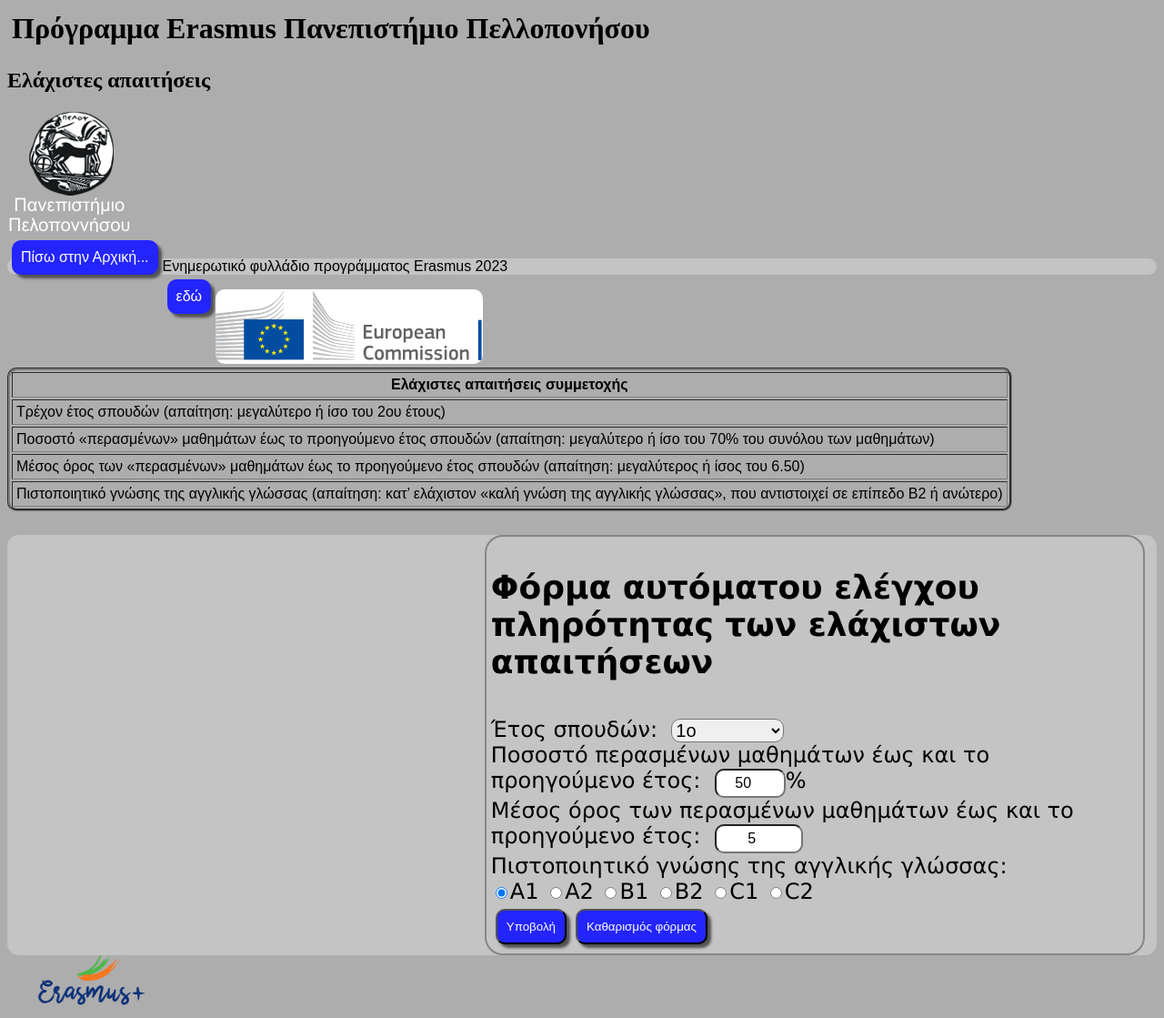
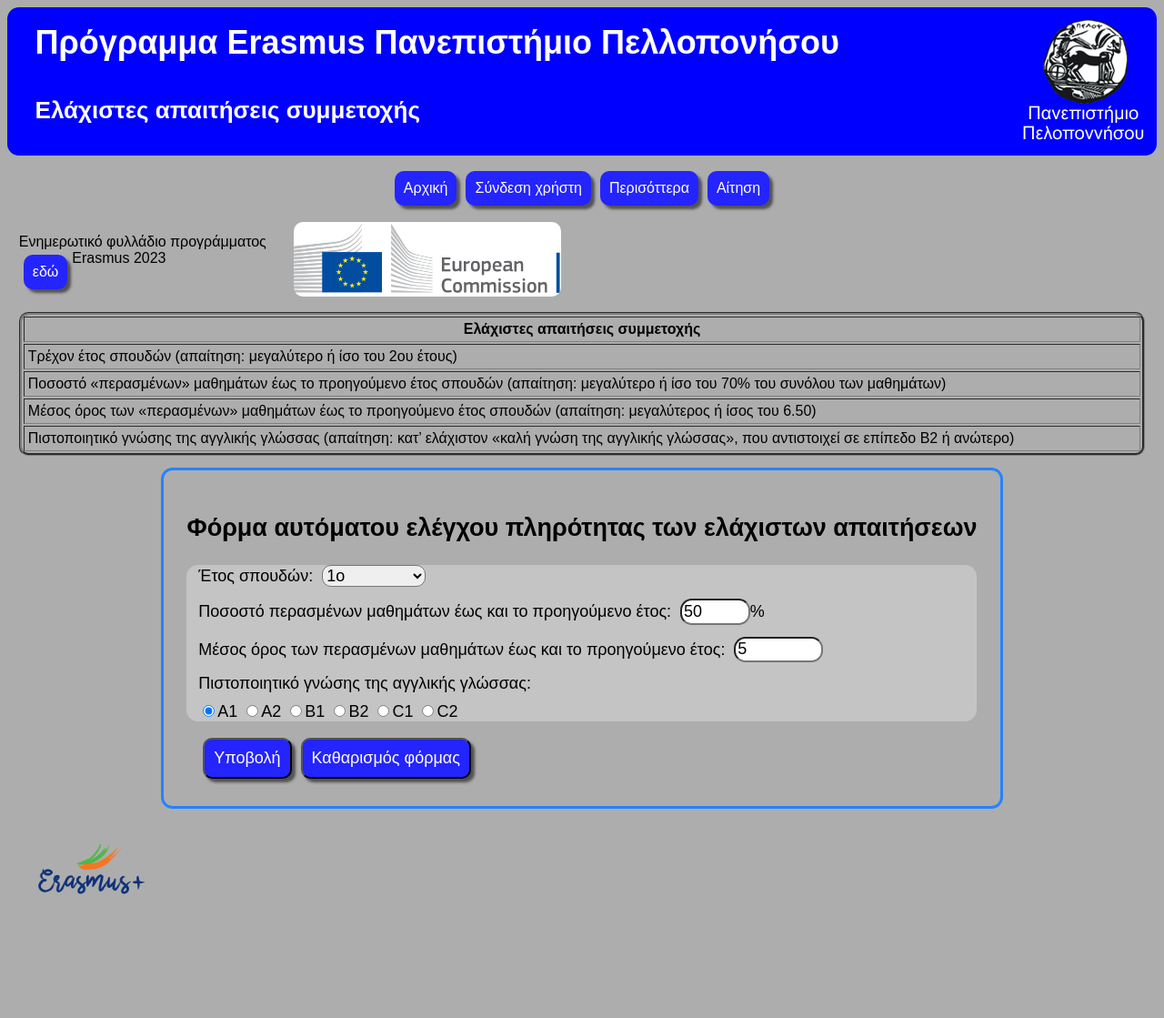
Before and after one commit to Vasilis-git/Erasmus-Webpage, a PHP site: page /reqs.html in a window 1280 px wide. Shown: the whole page at 91% size. After the commit the page ends 983 px from the top, so only its background shows below. Run offline with PHP 8.4, Linux system fonts and the light colour scheme.

Commit message:
working on reqs

```diff
--- a/login.html
+++ b/login.html
@@ -20,6 +20,9 @@
                         "fc fc fc fc fc fc fc fc"
                         "fd fd fd fd fd fd fd fd"
                         ;
+                }
+                .footer-image{
+                    display: none;
                 }
             }
             @media screen and (max-width: 759px) {/*for phones and tablets*/
@@ -58,6 +61,7 @@
     </head>
     <body>
         <div class="container">
+
                 <div class="heading">
                     <h1>Πρόγραμμα Erasmus Πανεπιστήμιο Πελλοπονήσου</h1>
                 </div>
--- a/more.html
+++ b/more.html
@@ -93,10 +93,6 @@
                 font-family: Arial, Helvetica, sans-serif;
                 grid-area: rv;
             }
-            .decor-image{
-                margin-top: 1vw;
-                grid-area: di;
-            }
             .below{
                 grid-area: bc;
             }
@@ -115,8 +111,8 @@
                     <h1>Περρισότερα σχετικά με το Erasmus</h1>
                 </div>
                 <div class="menu">
+                    <a href="index.html">Αρχική</a>
                     <a href="login.html">Σύνδεση χρήστη</a>
-                    <a href="index.html">Αρχική</a>
                     <a href="reqs.html">Ελάχιστες απαιτήσεις</a>
                     <a href="application.html">Αίτηση</a>
                 </div>
--- a/reqs.html
+++ b/reqs.html
@@ -6,34 +6,71 @@
         <meta name="viewport" content="width=device-width,initial-scale=1.0">
         <link rel="stylesheet" href="styles/stylefile.css"/>
         <title> Erasmus UoP</title>
+        <style>
+            @media screen and (min-width: 760px) {/*for desktop*/
+                .container{
+                        display: grid;
+                        grid-template-columns: repeat(8, 1fr);
+                        grid-auto-rows: minmax(1vw, auto);
+                        margin: 0 auto;
+                        grid-template-areas:
+                                            "h   h   h   h   h   h  h  hi"
+                                            "ht  ht  ht  ht  ht  ht ht hi"
+                                            "m   m   m   m   m   m  m  m"
+                                            "fl  fl  di  di  di  di di di"
+                                            "t   t   t   t   t   t  t  t"
+                                            "t   t   t   t   t   t  t  t"
+                                            "f  f    f   f   f   f   f  f"
+                                            "f  f    f   f   f   f   f  f"
+                                            "fi  fi  fi  fi  fi fi fi fi";
+                }
+            }
+            .file{
+                grid-area: fl;
+                font-family: Arial, Helvetica, sans-serif;
+                margin-top: 2vw;
+                padding-left: 1vw;
+                padding-right: 1vw;
+            }
+            table{
+                margin:1vw;
+                grid-area: t;
+            }
+            form{
+                margin:auto;
+            }
+
+        </style>
     </head>
     <body>
         <div class="container">
-            <div class="header row">
-                <div class="col-s-6 col-m-7 col-l-10">
+
+            <div class="heading">
                 <h1>Πρόγραμμα Erasmus Πανεπιστήμιο Πελλοπονήσου</h1>
-                    <h2>Ελάχιστες απαιτήσεις</h2>
             </div>
-                <div class="col-s-6 col-m-5 col-l-2 image">
-                    <div class="image">
+            <div class="heading-image">
                 <img src="media/images/uoplogo.png" alt="University of the Pelloponese Logo">
             </div>
+            <div class="heading-title">
+                <h1>Ελάχιστες απαιτήσεις συμμετοχής</h1>
             </div>
+
+            <div class="menu">
+                <a href="index.html">Αρχική</a>
+                <a href="reqs.html">Σύνδεση χρήστη</a>
+                <a href="more.html">Περισόττερα</a>
+                <a href="application.html">Αίτηση</a>
             </div>
-            <div class="col-s-12 col-m-12 col-l-12 row">
-                <a href="index.html" style="text-decoration: none;">Πίσω στην Αρχική...</a>
+
+            <div class="file">
+                Ενημερωτικό φυλλάδιο προγράμματος Erasmus 2023 &nbsp;
+                <a href="https://www.iky.gr/el/iky-rss/item/download/6919_43e80877fd9f6744d134b790f4e3f4b4">εδώ</a>
             </div>
-            <div class="row content">
-                <div class="col-s-12 col-m-12 col-l-9"></div>
-                    <p>
-                        Ενημερωτικό φυλλάδιο προγράμματος Erasmus 2023 <br><a href="https://www.iky.gr/el/iky-rss/item/download/6919_43e80877fd9f6744d134b790f4e3f4b4">εδώ</a>
-                    </p>
-                </div>
-                <div class="image col-l-3">
+
+            <div class="decor-image">
                 <img src="media/images/EU-logo.png" alt="European Union Logo" width="294" height="82" style="border-radius: 10px;">
             </div>
 
-                <div class="col-s-12 col-m-12 col-l-12">
             <table border="3" cellpadding="4">
                 <tr><th>Ελάχιστες απαιτήσεις συμμετοχής</th></tr>
                 <tr><td>Τρέχον έτος σπουδών (απαίτηση: μεγαλύτερο ή ίσο του 2ου έτους)</td></tr>
@@ -41,14 +78,13 @@
                 <tr><td>Μέσος όρος των «περασμένων» μαθημάτων έως το προηγούμενο έτος σπουδών (απαίτηση: μεγαλύτερος ή ίσος του 6.50) </td></tr>
                 <tr><td>Πιστοποιητικό γνώσης της αγγλικής γλώσσας (απαίτηση: κατ’ ελάχιστον «καλή γνώση της αγγλικής γλώσσας», που αντιστοιχεί σε επίπεδο B2 ή ανώτερο)</td></tr>
             </table>
-                </div>
-            </div>
-            <div class="row content">
+
+
             <form>
-                    <div class="col-s-12 col-m-12 col-l-12">
+                <div>
                     <h2>Φόρμα αυτόματου ελέγχου πληρότητας των ελάχιστων απαιτήσεων</h2>
                 </div>
-                    <div>
+                <div class="content">
                     Έτος σπουδών:&nbsp;
                     <select name="year">
                         <option selected value="1o">1o</option>
@@ -60,7 +96,7 @@
                     Ποσοστό περασμένων μαθημάτων έως και το προηγούμενο έτος:&nbsp;
                     <input type="number" name="passed_perc" min="0" max="100" value="50">%<br>
                     Μέσος όρος των περασμένων μαθημάτων έως και το προηγούμενο έτος:&nbsp;
-                        <input type="number" name="average" min="0" max="10" value="5" step="0.01"><br>
+                    <input type="number" name="average" min="0" max="10" value="5" step="0.01" style="margin-bottom: 1vw;"><br>
                     Πιστοποιητικό γνώσης της αγγλικής γλώσσας:<br>
                     <input type="radio" name="english-lang-cert" value="A1" checked>A1
                     <input type="radio" name="english-lang-cert" value="A2">A2
@@ -68,12 +104,14 @@
                     <input type="radio" name="english-lang-cert" value="B2">B2
                     <input type="radio" name="english-lang-cert" value="C1">C1
                     <input type="radio" name="english-lang-cert" value="C2">C2 <br>
+                    <div class="form-buttons">
                         <input type="button" name="r-submit" value="Υποβολή">
                         <input type="button" name="clear-form" value="Καθαρισμός φόρμας">
                     </div>
+                </div>
             </form>
-            </div>
-            <div class="col-l-12 image row">
+
+            <div class="footer-image">
                 <img src="media/images/erasmus.png" alt="Erasmus picture" width="186" height="57">
             </div>
         </div>
--- a/styles/stylefile.css
+++ b/styles/stylefile.css
@@ -22,31 +22,6 @@ a:hover{
 input[type="button"]:hover{
     background-color: rgb(83, 83, 253);
 }
-form {
-    width:fit-content;
-    margin-top: 10px;
-    margin-left: auto;
-    margin-right: auto;
-    font-family:Verdana, Geneva, Tahoma, sans-serif;
-    font-size: x-large;
-    border: 2px solid #868686;
-    border-radius: 20px;
-}
-/* Select the div elements inside the form and set their display and padding */
-form div {
-    display:flow-root;
-    align-items: center;
-    padding: 5px;
-}
-/* Select the input elements inside the form and set their width and border */
-form input[type="text"],input[type="password"], input[type="number"], input[type="tel"], input[type="email"]{
-    background-color: white;
-    border-radius: 10px;
-    padding:5px 5px;
-    text-align: center;
-    text-decoration: none;
-    font-size: 16px;
-}
 table{
     border-radius: 10px;
     border-style: groove;
@@ -59,7 +34,7 @@ h1{
 }
 select{
     border-radius: 10px;
-    font-size: 20px;
+    font-size: large;
 }
 
 
@@ -107,19 +82,33 @@ select{
     margin-top: 3vw;
     grid-area: fi;
 }
-
-
 .form-credentials{
     grid-area:fc;
 
 }
 .form-buttons{
+    margin-top: 1vw;
     grid-area: fb;
 }
-
-.footer-image{
-    display: none;
+.decor-image{
+    margin-top: 1vw;
+    grid-area: di;
 }
 form{
+    font-family: Arial, Helvetica, sans-serif;
+    font-size: large;
     margin-left: 40vw; margin-right: auto;
+    border-style:solid;
+    border-color: rgb(37, 131, 255);
+    border-radius: 1vw;
+    margin-top: 1vw;
+    padding:2vw;
+    grid-area: f;
 }
+input{
+    border-radius: 1vw;
+    font-family: Arial, Helvetica, sans-serif;
+    font-size: large;
+    padding: 0.1em;
+    margin-top: 1vw;
+}
```
Lines whose indentation alone changed are shown as unchanged.
